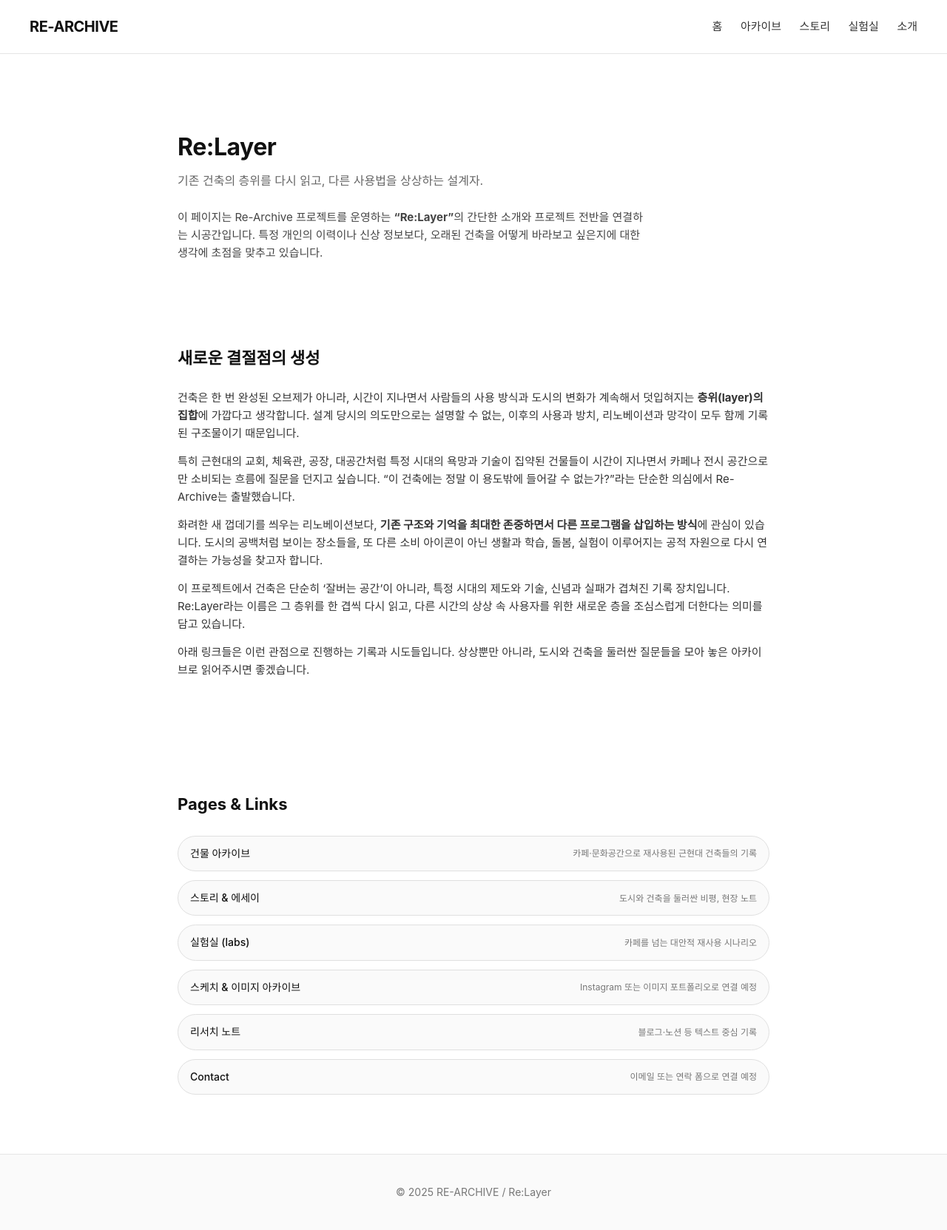
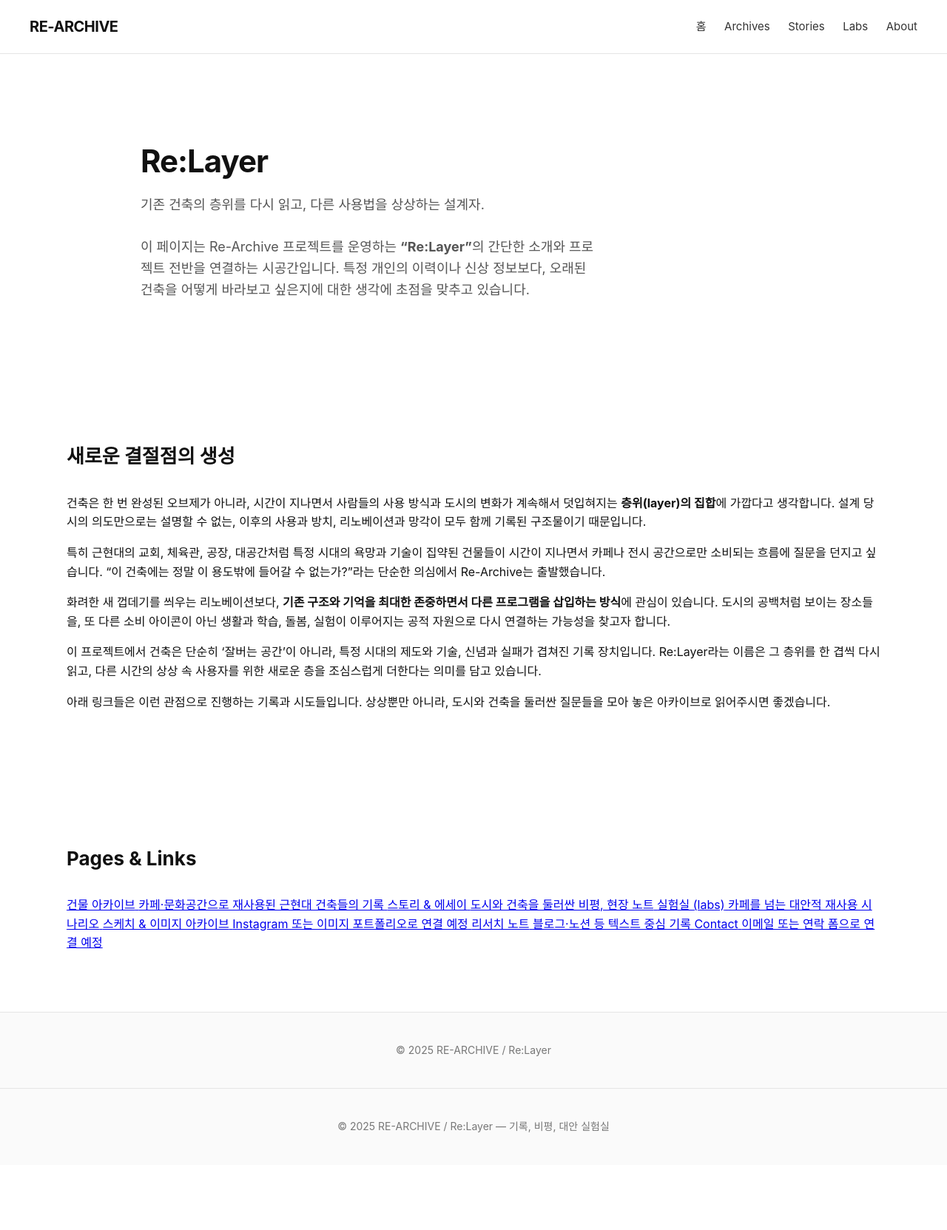
Before and after one commit to CHYUK-ARCHI/goodcafe, a Jekyll site: the page built from pages/about.html, in a window 1280 px wide. Shown: the whole page at 74% size. Built offline with Jekyll 4.4.1, drawn with Linux system fonts in a browser that asks for light colours; after the commit the page ends 1575 px from its top, so only the background shows below that.

Commit message:
Refactor about.html with layout and title changes

```diff
--- a/pages/about.html
+++ b/pages/about.html
@@ -1,146 +1,7 @@
-<!DOCTYPE html>
-<html lang="ko">
-<head>
-  <meta charset="UTF-8" />
-  <meta name="viewport" content="width=device-width, initial-scale=1.0" />
-  <title>About — Re-Archive: 오래된 건축의 다른 미래</title>
-  <style>
-    body {
-      margin: 0;
-      font-family: -apple-system, BlinkMacSystemFont, "Helvetica Neue", Helvetica, Arial, sans-serif;
-      background: #ffffff;
-      color: #111111;
-      line-height: 1.6;
-    }
-
-    header {
-      padding: 20px 40px;
-      display: flex;
-      justify-content: space-between;
-      align-items: center;
-      border-bottom: 1px solid #e5e5e5;
-    }
-
-    header .logo {
-      font-size: 20px;
-      font-weight: bold;
-      letter-spacing: -0.5px;
-    }
-
-    nav a {
-      margin-left: 20px;
-      text-decoration: none;
-      color: #333;
-      font-size: 15px;
-    }
-
-    nav a:hover {
-      color: #000;
-    }
-
-    .hero {
-      padding: 100px 40px 40px;
-      max-width: 800px;
-      margin: 0 auto;
-    }
-
-    .hero-title {
-      font-size: 32px;
-      margin: 0 0 8px;
-      letter-spacing: -0.5px;
-    }
-
-    .hero-subtitle {
-      font-size: 16px;
-      color: #666;
-      margin: 0 0 24px;
-    }
-
-    .hero-description {
-      font-size: 15px;
-      color: #444;
-      max-width: 640px;
-    }
-
-    .section {
-      padding: 40px 40px 80px;
-      max-width: 800px;
-      margin: 0 auto;
-    }
-
-    .section h2 {
-      font-size: 22px;
-      margin-bottom: 24px;
-    }
-
-    .intro-text p {
-      margin: 0 0 14px;
-      font-size: 15px;
-      color: #333;
-    }
-
-    .links-list {
-      display: flex;
-      flex-direction: column;
-      gap: 12px;
-      margin-top: 10px;
-    }
-
-    .link-button {
-      display: flex;
-      justify-content: space-between;
-      align-items: center;
-      padding: 12px 16px;
-      border-radius: 999px;
-      border: 1px solid #e0e0e0;
-      background: #fafafa;
-      text-decoration: none;
-      color: #111;
-      font-size: 14px;
-      transition: background 0.2s, transform 0.2s, border-color 0.2s;
-    }
-
-    .link-button span.labsel {
-      font-weight: 500;
-    }
-
-    .link-button span.desc {
-      font-size: 12px;
-      color: #777;
-    }
-
-    .link-button:hover {
-      background: #111;
-      color: #fff;
-      border-color: #111;
-      transform: translateY(-2px);
-    }
-
-    footer {
-      padding: 40px;
-      text-align: center;
-      background: #fafafa;
-      border-top: 1px solid #e5e5e5;
-      font-size: 14px;
-      color: #777;
-    }
-  </style>
-</head>
-<body>
-
-  <!-- 헤더 -->
-<header>
-  <div class="logo">RE-ARCHIVE</div>
-  <nav>
-    <a href="../index.html">홈</a>
-    <a href="archives.html">아카이브</a>
-    <a href="stories.html">스토리</a>
-    <a href="labs.html">실험실</a>
-    <a href="about.html">소개</a>
-  </nav>
-</header>
-
-  <!-- 히어로: 닉네임 & 한 줄 소개 -->
+---
+layout: default
+title: "Archives"
+---
   <section class="hero">
     <h1 class="hero-title">Re:Layer</h1>
     <p class="hero-subtitle">기존 건축의 층위를 다시 읽고, 다른 사용법을 상상하는 설계자.</p>
```
